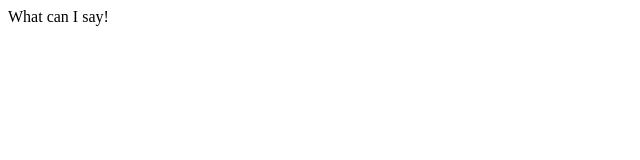
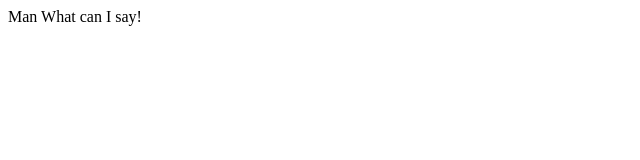
Before and after one commit to IE7777/HTML-CSS-JS, a plain HTML site: page index.html in a window 1280 px wide. Shown: the full height of the page, 0-640 px from the left. Drawn offline with Linux system fonts and the light colour scheme.

Commit message:
曼巴精神

```diff
--- a/index.html
+++ b/index.html
@@ -5,6 +5,6 @@
     <title>曼巴精神</title>
 </head>
 <body>
-<div>What can I say!</div>
+<div>Man What can I say!</div>
 </body>
 </html>
```
